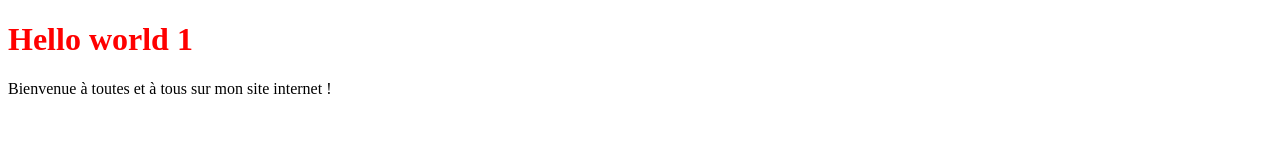
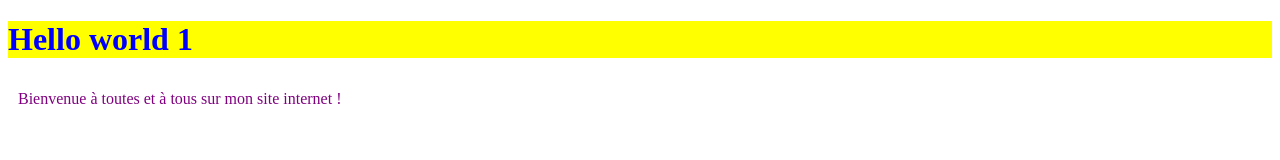
Before and after one commit to NathanLeFuturMillionaire/OpenclassroomsFirstProject, a plain HTML site: page index.html in a window 1280 px wide. Drawn offline with Linux system fonts and the light colour scheme.

Commit message:
Fichier de style de la page d'accueil

```diff
--- a/style.css
+++ b/style.css
@@ -1,3 +1,9 @@
 h1 {
-  color: red;
+  color: blue;
+  background-color: yellow;
 }
+
+p {
+  padding: 10px;
+  color: purple;
+}
```
